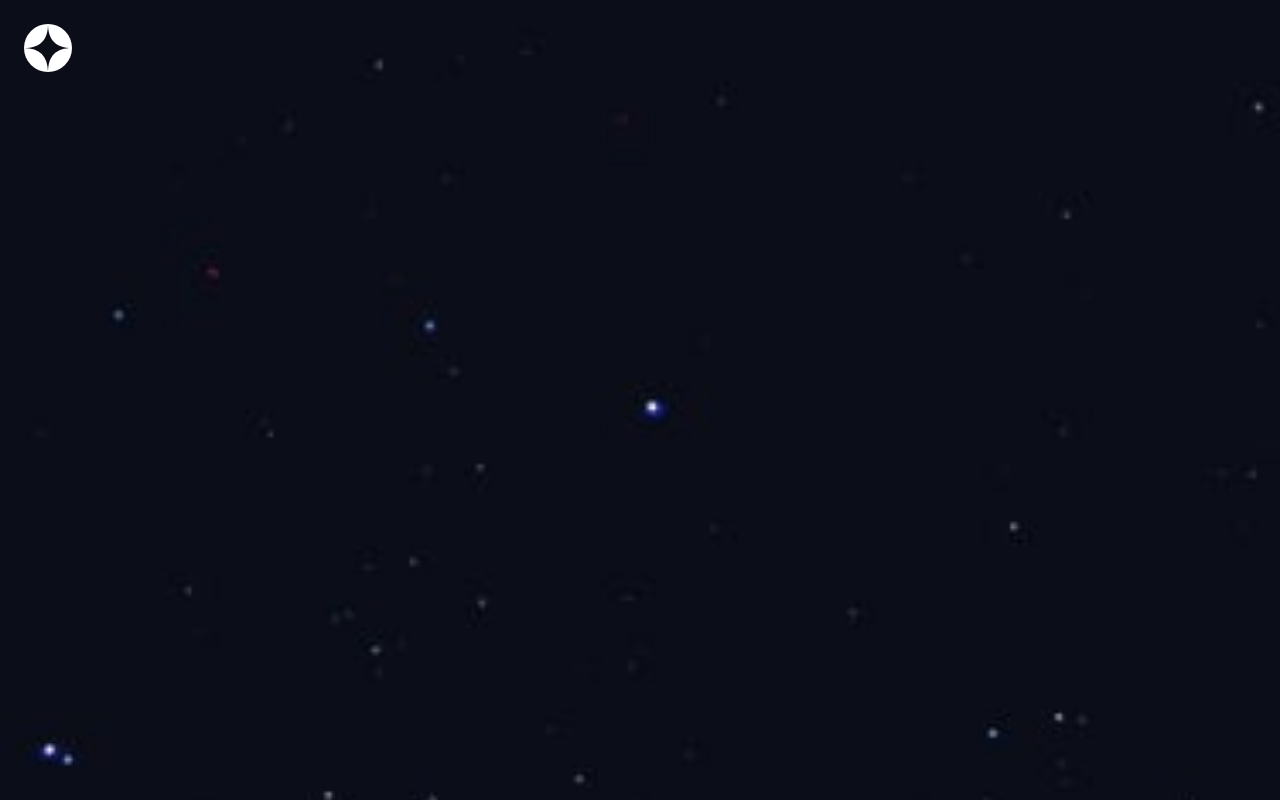
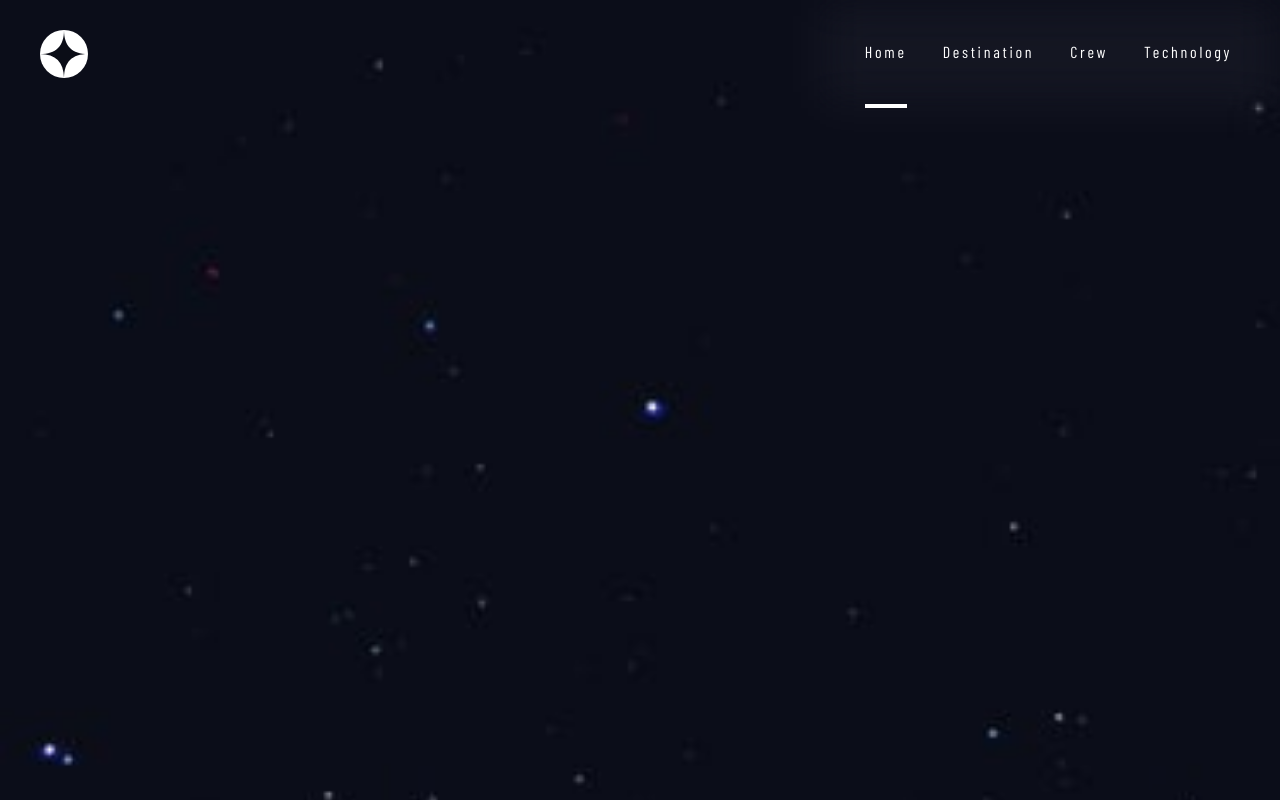
Before and after one commit to rafaelwillen/space-tourism, a Next.js app: page / in a window 1280 px wide. Built offline with nearby package versions, Linux system fonts and the light colour scheme; a web font is replaced by a local one.

Commit message:
Add the header for the tablet view

```diff
--- a/src/components/layouts/Container.tsx
+++ b/src/components/layouts/Container.tsx
@@ -1,5 +1,5 @@
 import { PropsWithChildren } from "react";
 
 export default function Container({ children }: PropsWithChildren) {
-  return <div className="p-6">{children}</div>;
+  return <div className="p-6 tablet:p-0">{children}</div>;
 }
--- a/src/components/layouts/Header.tsx
+++ b/src/components/layouts/Header.tsx
@@ -12,7 +12,7 @@ export default function Header() {
   const { pathname } = useRouter();
 
   return (
-    <header className="text-nav-text font-body-condensed flex justify-between items-center">
+    <header className="text-nav-text font-body-condensed flex justify-between items-center tablet:pl-10">
       <Image src={LogoSVG} alt="Space Tourism Logo" className="w-12 h-12" />
       <button
         onClick={() => setIsMenuVisible(true)}
@@ -23,59 +23,69 @@ export default function Header() {
       </button>
 
       <nav
-        className={`${
+        className={`
+        tablet:block relative w-auto mobile-menu
+        ${
           isMenuVisible
             ? "block absolute top-0 bottom-0 right-0 w-[254px] mobile-menu font-body-condensed text-body"
             : "hidden"
         }`}
       >
-        <div className="relative z-10 pt-8 pl-8 flex flex-col space-y-16">
+        <div className="relative z-10 pt-8 pl-8 flex flex-col space-y-16 tablet:flex-row tablet:p-0 tablet:space-y-0">
           <button
             type="button"
             onClick={() => setIsMenuVisible(false)}
-            className="flex self-end mr-6"
+            className="tablet:hidden flex self-end mr-6"
           >
             <Image src={CloseSVG} alt="Close Button" />
           </button>
-          <ul className="flex flex-col gap-8">
+          <ul className="flex flex-col gap-8 tablet:flex-row tablet:px-12 tablet:gap-9">
             <li>
               <Link
-                className={`flex gap-3 py-2 ${
-                  routes.home === pathname ? "border-r-4" : ""
+                className={`flex gap-3 py-2 tablet:py-10 ${
+                  routes.home === pathname
+                    ? "border-r-4 tablet:border-b-4 tablet:border-r-0"
+                    : ""
                 } `}
                 href={routes.home}
               >
-                <span className="font-bold">00</span>Home
+                <span className="font-bold tablet:hidden">00</span>Home
               </Link>
             </li>
             <li>
               <Link
-                className={`flex gap-3 py-2 ${
-                  routes.destination === pathname ? "border-r-4" : ""
+                className={`flex gap-3 py-2 tablet:py-10${
+                  routes.destination === pathname
+                    ? "border-r-4 tablet:border-r-0 "
+                    : ""
                 } `}
                 href={routes.destination}
               >
-                <span className="font-bold">01</span>Destination
+                <span className="font-bold tablet:hidden">01</span>Destination
               </Link>
             </li>
             <li>
               <Link
-                className={`flex gap-3 py-2 ${
-                  routes.crew === pathname ? "border-r-4" : ""
+                className={`flex gap-3 py-2 tablet:py-10${
+                  routes.crew === pathname
+                    ? "border-r-4 tablet:border-r-0 "
+                    : ""
                 } `}
                 href={routes.crew}
               >
-                <span className="font-bold">02</span>Crew
+                <span className="font-bold tablet:hidden">02</span>Crew
               </Link>
             </li>
             <li>
               <Link
-                className={`flex gap-3 py-2 ${
-                  routes.technology === pathname ? "border-r-4" : ""
+                className={`flex gap-3 py-2 tablet:py-10 ${
+                  routes.technology === pathname
+                    ? "border-r-4 tablet:border-r-0 "
+                    : ""
                 } `}
                 href={routes.technology}
               >
-                <span className="font-bold">03</span>Technology
+                <span className="font-bold tablet:hidden">03</span>Technology
               </Link>
             </li>
           </ul>
--- a/src/styles/globals.css
+++ b/src/styles/globals.css
@@ -4,5 +4,11 @@
 
 .mobile-menu::before {
     content: "";
-    @apply absolute w-full h-full bg-white bg-opacity-[0.04] blur-2xl backdrop-filter backdrop-blur-sm backdrop-saturate-0;
+    @apply absolute w-full h-full bg-white bg-opacity-[0.04] blur-xl backdrop-filter backdrop-blur-sm backdrop-saturate-0;
 }
+
+@media (min-width: 768px) {
+    .mobile-menu::before {
+        @apply backdrop-saturate-100;
+    }
+}
```
